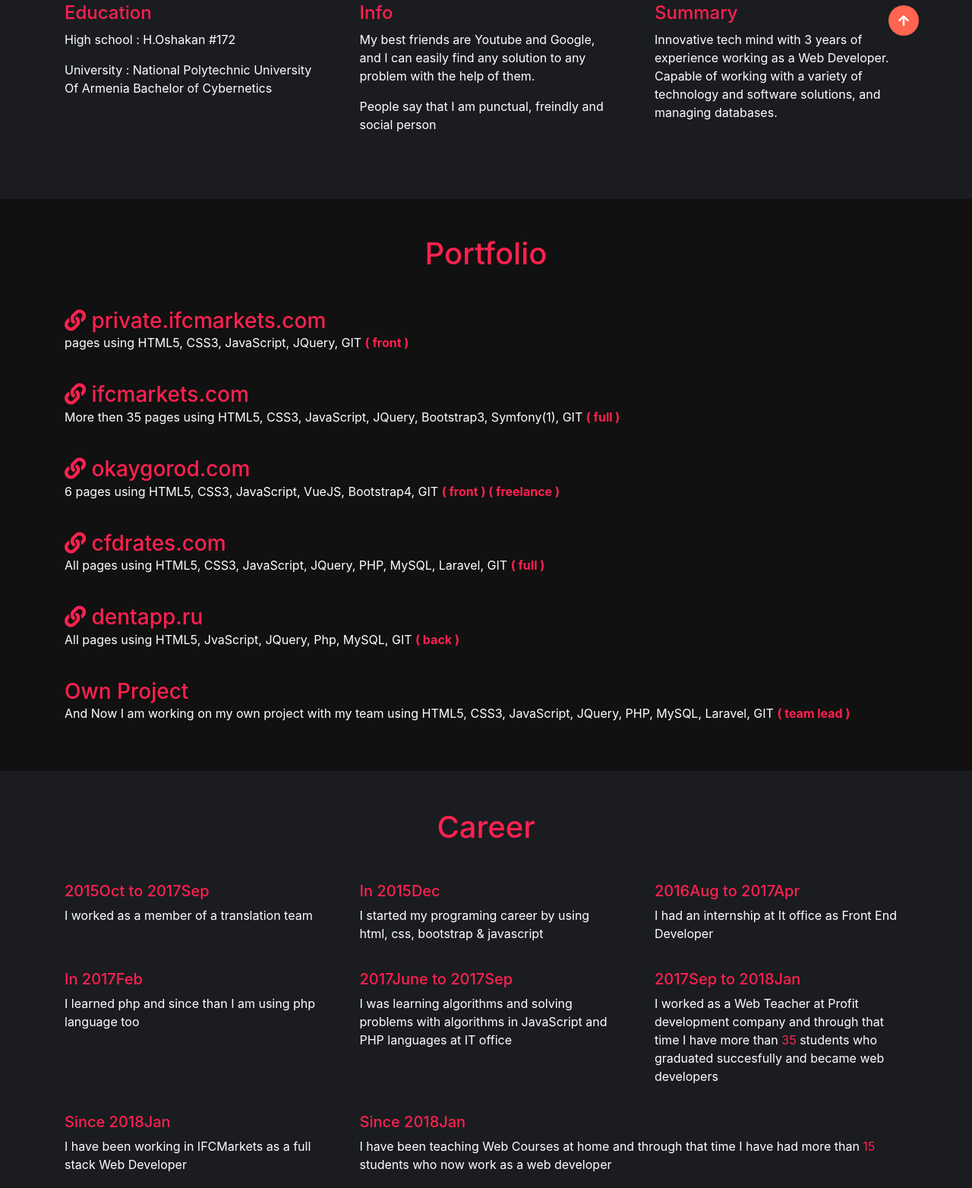
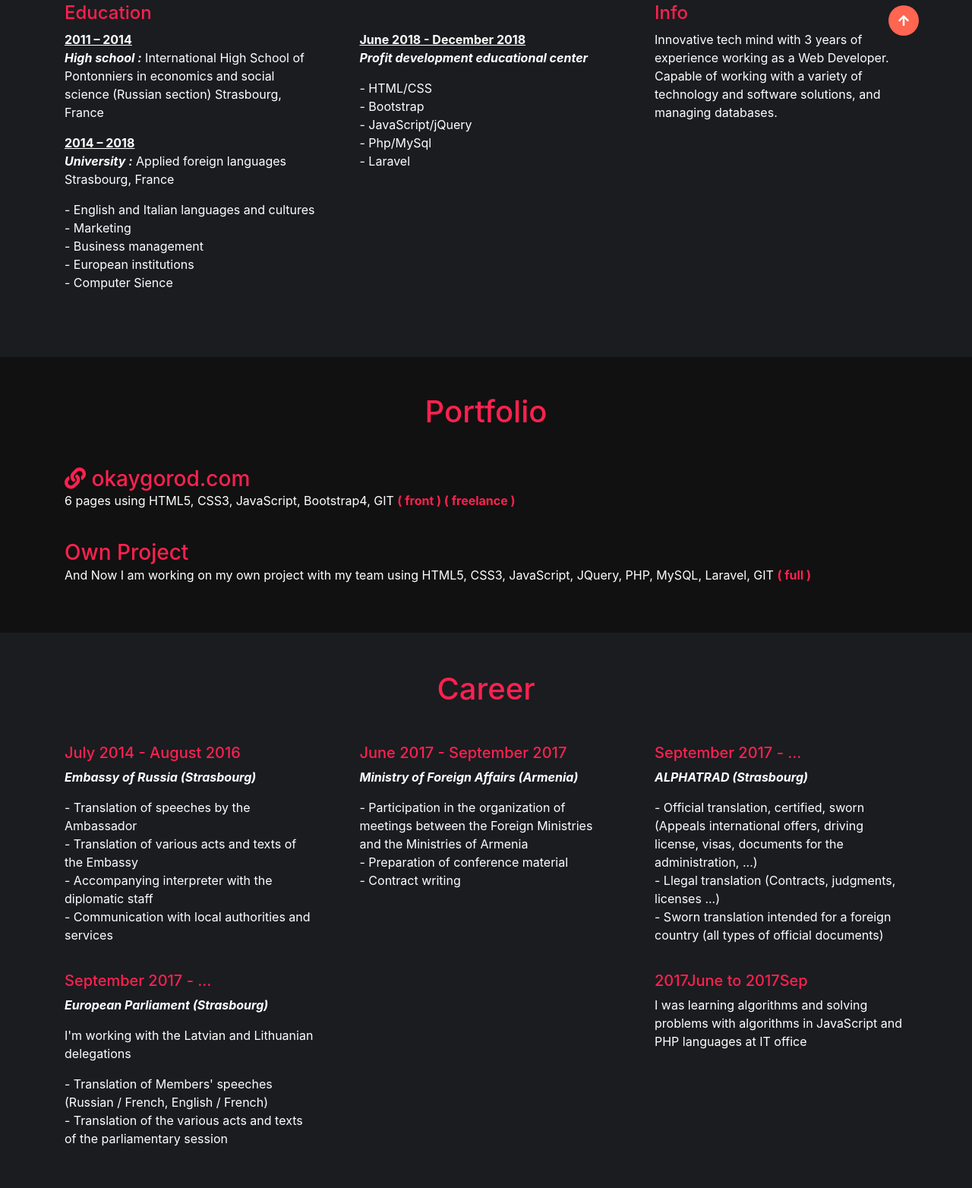
Before and after one commit to tatevmirzoyan/tatevmirzoyan.github.io, a plain HTML site: page index.html in a window 1280 px wide. Shown: the part 743-2307 px from the top of the page at 76% size. Drawn offline with nearby package versions, Linux system fonts and the light colour scheme; a script that the page names is missing.

Commit message:
global changes

```diff
--- a/css/my.css
+++ b/css/my.css
@@ -12,6 +12,11 @@ body{
 
 
 /* Globals */
+u{
+	text-decoration: underline;
+	font-weight: bold;
+}
+
 a.a{
 	color: #ff214f;
 }
--- a/index.html
+++ b/index.html
@@ -29,7 +29,7 @@
 			</p>
 
 			<p class="blue_text">Experience</p>
-			<p title="In Dec 2019 will be 3">3 year</p>
+			<p title="In Dec 2019 will be 3">1+ year</p>
 
 			<p class="blue_text">E-mail</p>
 			<p>tatev.mirzoyan@gmail.com</p>
@@ -42,9 +42,9 @@
 
 			<p class="blue_text">Social Pages</p>
 			<p>
-				<a target="_blank" href="https://www.facebook.com/profile.php?id=100004894360663"><i class="fab fa-facebook-square"></i></a>
-				<a target="_blank" href="https://github.com/MartinElizbaryan"><i class="fab fa-github-square"></i></a>
-				<a target="_blank" href="https://www.upwork.com/freelancers/~01d24efa05db28762f"><i class="upwork"></i></a>
+				<a target="_blank" href="https://www.facebook.com/tatev.mirzoyan"><i class="fab fa-facebook-square"></i></a>
+				<a target="_blank" href="https://github.com/TatevMirzoyan"><i class="fab fa-github-square"></i></a>
+				<!-- <a target="_blank" href=""><i class="upwork"></i></a> -->
 			</p>
 
 		</div>
@@ -63,20 +63,36 @@
 	<div class="d-flex justify-content-between flex-wrap">
 		<div class="about_me">
 			<h4 class=" blue_text">Education</h4>
-			<p>High school : H.Oshakan #172</p>
+			<u>2011 – 2014</u>
+			<p><b><i>High school :</i></b> International High School of Pontonniers in economics and social science (Russian section)
+				Strasbourg, France
+			</p>
+			<u>2014 – 2018</u>
+			<p><b><i>University :</i></b> Applied foreign languages Strasbourg, France </p>
+			<ul>
+				<li>- English and Italian languages and cultures</li>
+				<li>- Marketing</li>
+				<li>- Business management</li>
+				<li>- European institutions</li>
+				<li>- Computer Sience</li>
+			</ul>
+		</div>
 
-			<p>University : National Polytechnic University Of Armenia Bachelor of Cybernetics</p>
+		<div class="about_me">
+			<h4 class=" blue_text"> &nbsp;</h4>
+			<u>June 2018 - December 2018</u>
+			<p><b><i>Profit development educational center</i></b></p>
+				<ul>
+					<li>- HTML/CSS</li>
+					<li>- Bootstrap</li>
+					<li>- JavaScript/jQuery</li>
+					<li>- Php/MySql</li>
+					<li>- Laravel</li>
+				</ul>
 		</div>
 
 		<div class="about_me">
 			<h4 class=" blue_text">Info</h4>
-			<p>My best friends are Youtube and Google, and I can easily find any solution to any problem with the help of them.</p>
-
-			<p>People say that I am punctual, freindly and social person</p>
-		</div>
-
-		<div class="about_me">
-			<h4 class=" blue_text">Summary</h4>
 			<p>Innovative tech mind with 3 years of experience working as a Web Developer. Capable of working with a variety of technology and software solutions, and managing databases.</p>
 
 			<p class="d-none">Valuable team member who has experience diagnosing problems and developing solutions. Extensive expertise in networking systems and working with mainframe computers. Talented leader with unique ideas and a history of successful contributions in the field</p>
@@ -93,28 +109,12 @@
 
 		<h1 class="text-center blue_text mb-5">Portfolio</h1>
 
-		<a class="a h3" href="https://private.ifcmarkets.com/en/login" target="_blank"><i class="fas fa-link"></i> private.ifcmarkets.com</a>
-		<p> pages  using HTML5, CSS3, JavaScript, JQuery,  GIT <span class="blue_text font-weight-bold">( front )</span></p>
-		<br>
-
-		<a class="a h3" href="https://www.ifcmarkets.com/" target="_blank"><i class="fas fa-link"></i> ifcmarkets.com</a>
-		<p>More then 35 pages using HTML5, CSS3, JavaScript, JQuery, Bootstrap3, Symfony(1), GIT <span class="blue_text font-weight-bold">( full )</span></p>
-		<br>
-
 		<a class="a h3" href="https://okaygorod.com/" target="_blank"><i class="fas fa-link"></i> okaygorod.com</a>
-		<p>6 pages  using HTML5, CSS3, JavaScript, VueJS, Bootstrap4, GIT <span class="blue_text font-weight-bold">( front ) ( freelance )</span></p>
-		<br>
-
-		<a class="a h3" href="https://www.cfdrates.com/" target="_blank"><i class="fas fa-link"></i> cfdrates.com</a>
-		<p>All pages using HTML5, CSS3, JavaScript, JQuery, PHP, MySQL, Laravel, GIT <span class="blue_text font-weight-bold">( full )</span></p>
-		<br>
-
-		<a class="a h3" href="https://www.dentapp.ru/" target="_blank"><i class="fas fa-link"></i> dentapp.ru</a>
-		<p>All pages using HTML5, JvaScript, JQuery, Php, MySQL, GIT <span class="blue_text font-weight-bold">( back )</span></p>
+		<p>6 pages  using HTML5, CSS3, JavaScript, Bootstrap4, GIT <span class="blue_text font-weight-bold">( front ) ( freelance )</span></p>
 		<br>
 
 		<span class="blue_text h3">Own Project</span>
-		<p> And Now I am  working on my own project with my team using HTML5, CSS3, JavaScript, JQuery, PHP, MySQL, Laravel, GIT <span class="blue_text font-weight-bold">( team lead )</span></p>
+		<p> And Now I am  working on my own project with my team using HTML5, CSS3, JavaScript, JQuery, PHP, MySQL, Laravel, GIT <span class="blue_text font-weight-bold">( full )</span></p>
 
 	</div>
 </div>
@@ -124,43 +124,53 @@
 	<h1 class="text-center blue_text mb-5">Career</h1>
 	<div class="d-flex justify-content-between flex-wrap">
 		<div class="about_me">
-			<h5 class="blue_text">2015Oct to 2017Sep</h5>
-			<p>I worked as a member of a translation team</p>
+			<h5 class="blue_text">July 2014 - August 2016</h5>
+			<p><i><b>Embassy of Russia (Strasbourg)</b></i></p>
+			<ol>
+				<li>- Translation of speeches by the Ambassador</li>
+				<li>- Translation of various acts and texts of the Embassy</li>
+				<li>- Accompanying interpreter with the diplomatic staff</li>
+				<li>- Communication with local authorities and services</li>
+			</ol>
 		</div>
 
 		<div class="about_me">
-			<h5 class="blue_text">In 2015Dec</h5>
-			<p>I started my programing career by using html, css, bootstrap & javascript</p>
+			<h5 class="blue_text">June 2017 - September 2017</h5>
+			<p><i><b>Ministry of Foreign Affairs (Armenia)</b></i></p>
+			<ul>
+				<li>- Participation in the organization of meetings between the Foreign Ministries and the Ministries of Armenia</li>
+				<li>- Preparation of conference material</li>
+				<li>- Contract writing</li>
+				<li></li>
+			</ul>
 		</div>
 
 		<div class="about_me">
-			<h5 class="blue_text">2016Aug to 2017Apr</h5>
-			<p>I had an internship at It office as Front End Developer</p>
+			<h5 class="blue_text">September 2017 - ...</h5>
+			<p><i><b>ALPHATRAD (Strasbourg)</b></i></p>
+			<ul>
+				<li>- Official translation, certified, sworn (Appeals international offers, driving license, visas, documents for the administration, ...)</li>
+				<li>- Llegal translation (Contracts, judgments, licenses ...)</li>
+				<li>- Sworn translation intended for a foreign country (all types of official documents)</li>
+			</ul>
 		</div>
 
 		<div class="about_me">
-			<h5 class="blue_text">In 2017Feb</h5>
-			<p>I learned php and since than I am using php language too</p>
+			<h5 class="blue_text">September 2017 - ...</h5>
+			<p><i><b>European Parliament (Strasbourg)</b></i></p>
+			<p>I'm working with the Latvian and Lithuanian delegations</p>
+			<ul>
+				<li>- Translation of Members' speeches
+				<br>
+				(Russian / French, English / French)</li>
+				<li>- Translation of the various acts and texts of the parliamentary session</li>
+
+			</ul>
 		</div>
 
 		<div class="about_me">
 			<h5 class="blue_text">2017June to 2017Sep</h5>
 			<p>I was learning algorithms and solving problems with algorithms in JavaScript and PHP languages at IT office</p>
-		</div>
-
-		<div class="about_me">
-			<h5 class="blue_text">2017Sep to 2018Jan</h5>
-			<p>I worked as a Web Teacher at Profit development company and through that time I have more than <span class="blue_text">35</span> students who graduated succesfully and became web developers</p>
-		</div>
-
-		<div class="about_me">
-			<h5 class="blue_text">Since 2018Jan</h5>
-			<p>I have been working in IFCMarkets as a full stack Web Developer</p>
-		</div>
-
-		<div class="about_me last">
-			<h5 class="blue_text">Since 2018Jan</h5>
-			<p>I have been teaching Web Courses at home and through that time I have had more than <span class="blue_text">15</span> students who now work as a web developer</p>
 		</div>
 	</div>
 </div>
@@ -171,8 +181,8 @@
 
 
 		<div class="skills">
-			<p>Work With GIT : excellent</p>
-			<p>Work With JS api : Highcharts</p>
+			<p>Work with GIT : excellent</p>
+			<p>Work with JS api : Highcharts</p>
 			<p>I'am <span class="red_text">fluent</span> in Armenian, English, French, Russian and Italien.</p>
 
 			<div id="container"></div>
@@ -184,15 +194,6 @@
 <footer class="blue_text">
 	Created By Tatev Mirzoyan | 2018
 </footer>
-
-
-
-
-
-
-
-
-
 
 
 
```
